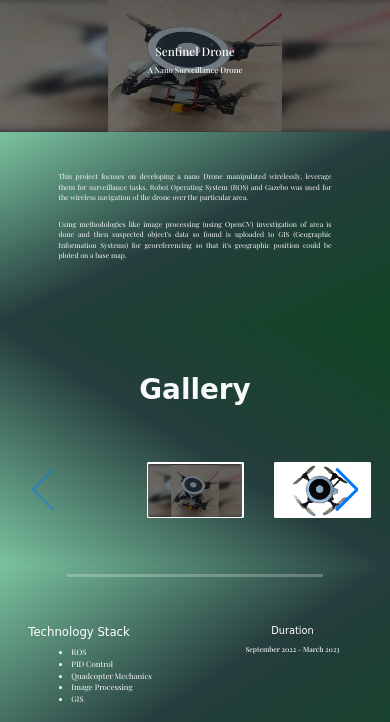
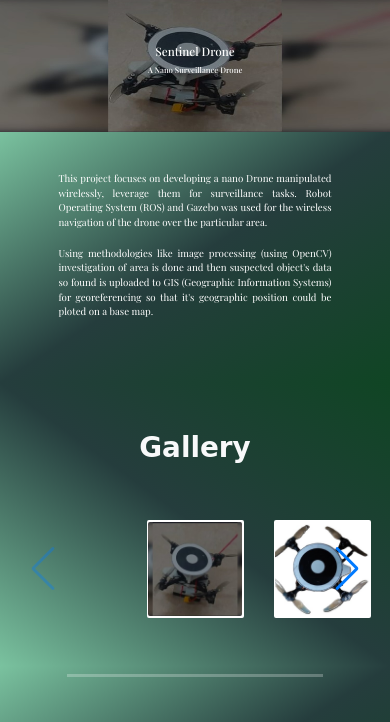
Before and after one commit to Anas-120/anaskhalid.github.io, a plain HTML site: page drone.html in a window 390 px wide. Shown: the part 65-787 px from the top of the page. Drawn offline with nearby package versions, Linux system fonts and the light colour scheme; a web font is replaced by a local one.

Commit message:
updated_for_mobile_devices

```diff
--- a/drone.html
+++ b/drone.html
@@ -38,6 +38,7 @@
             background: #fff;
             border-radius: 2%;
             display: flex;
+            height: 25vw;
             justify-content: center;
             align-items: center;
         }
@@ -89,7 +90,7 @@
         <h3 class="text-white" style="font-size: 2vw;">A Nano Surveillance Drone</h3>
     </div>
     <div class="container-fluid section-bgColor pb-5 text-white"
-        style="padding-left: 15%; padding-right: 15%; text-align: justify; font-size: 1.8vw; padding-top: 10%;">
+        style="padding-left: 15%; padding-right: 15%; text-align: justify; font-size: 2.5vw; padding-top: 10%;">
         <p>This project focuses on developing a nano Drone manipulated wirelessly, leverage them for surveillance tasks.
             Robot Operating System (ROS) and Gazebo was used for the wireless navigation of the drone over
             the particular area.
```
Also changed, not shown: hms.html (+2 -1 lines), medvisor.html (+2 -1 lines), memo.html (+2 -1 lines), rov.html (+2 -1 lines).
